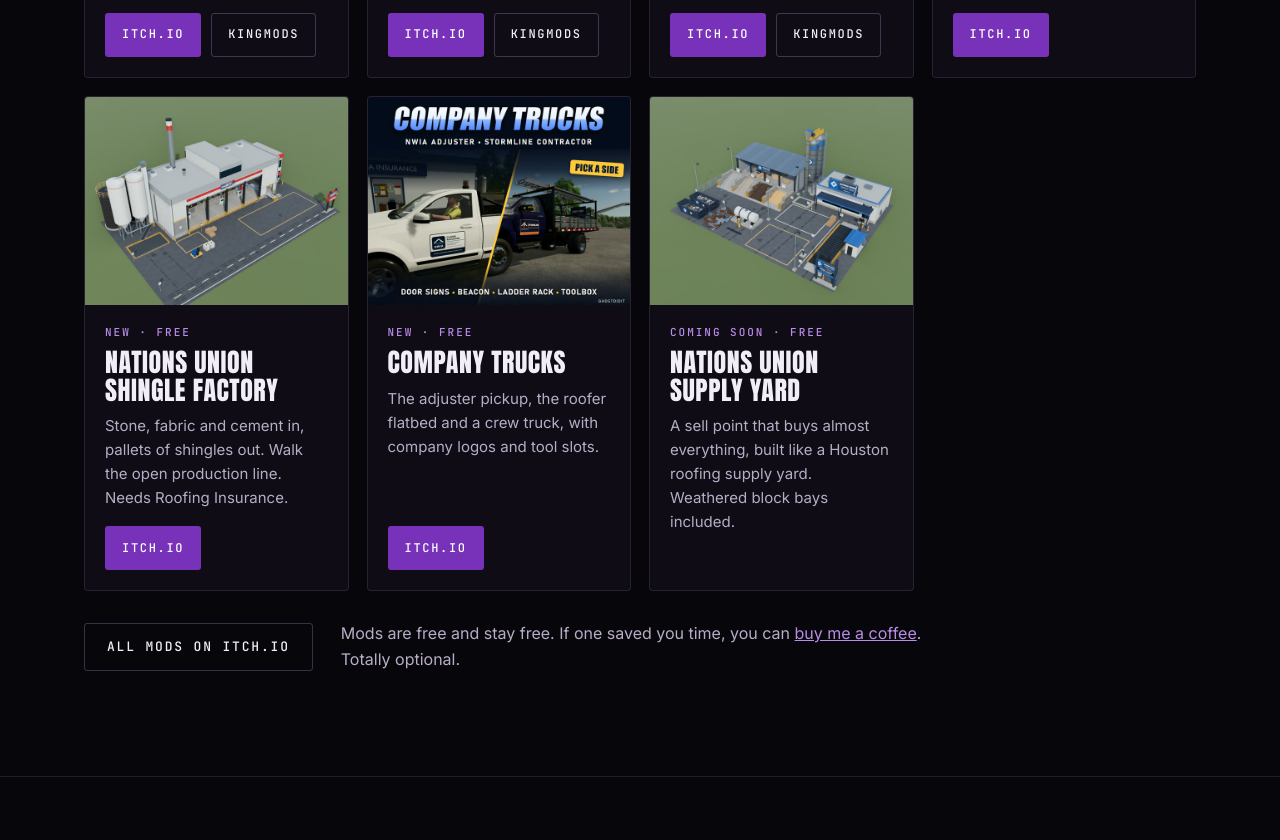
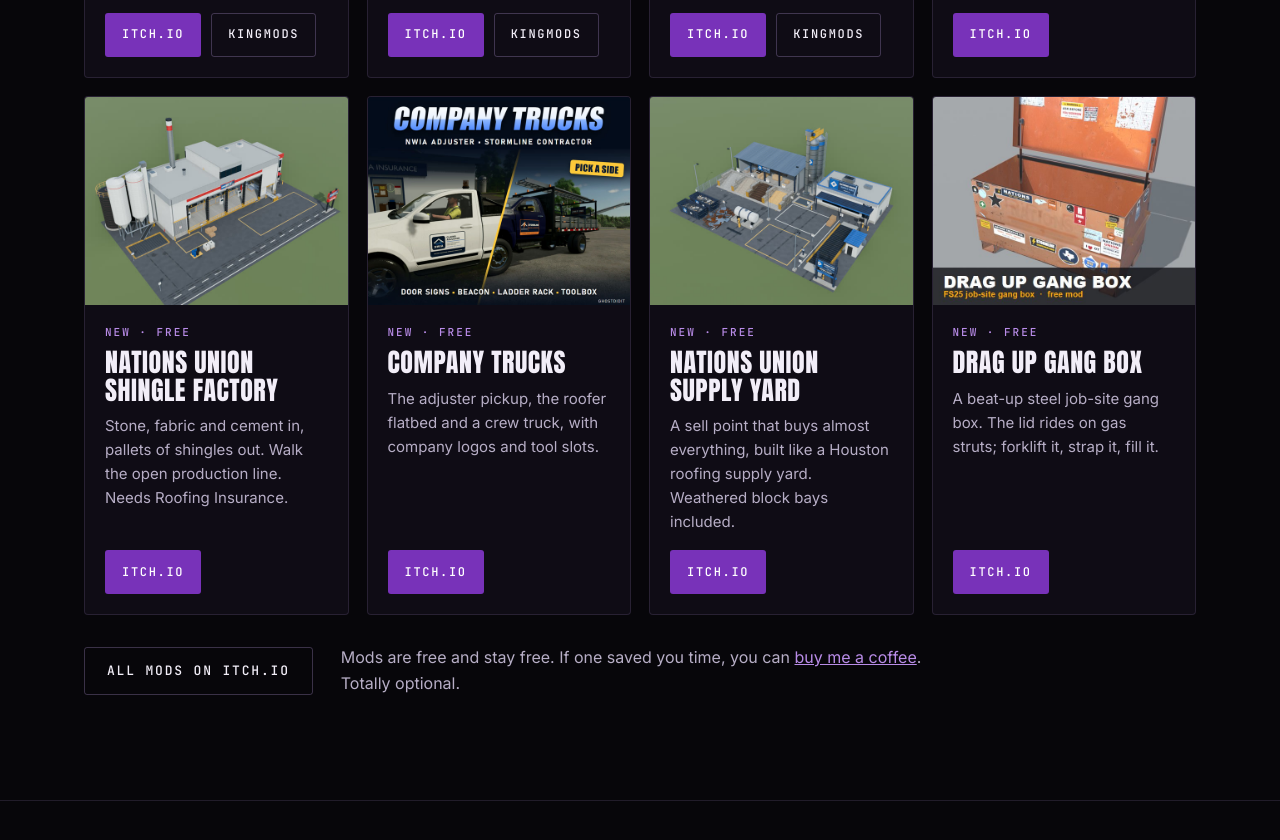
Before and after one commit to ghostdiditofficial/ghostdidit.com, a plain HTML site: page index.html in a window 1280 px wide. Shown: the part 3822-4662 px from the top of the page. Drawn offline with Linux system fonts and the light colour scheme.

Commit message:
Mods: Supply Yard live, add Drag Up Gang Box

```diff
--- a/index.html
+++ b/index.html
@@ -312,9 +312,25 @@
             <img class="mod-img" src="assets/mods/nations-union-supply-yard.jpg" width="630" height="500" loading="lazy" decoding="async"
                  alt="Nations Union Supply Yard mod: a sell point with an office, material shed, silos and concrete block bays">
             <div class="mod-body">
-              <p class="mod-tag">Coming soon · Free</p>
+              <p class="mod-tag">New · Free</p>
               <h3>Nations Union Supply Yard</h3>
               <p>A sell point that buys almost everything, built like a Houston roofing supply yard. Weathered block bays included.</p>
+              <div class="mod-links">
+                <a class="btn btn-small btn-primary" href="https://ghostdidit.itch.io/roofing-supply-recycling-yard" target="_blank" rel="noopener">itch.io <span class="sr-only">(Nations Union Supply Yard, opens in new tab)</span></a>
+              </div>
+            </div>
+          </article>
+
+          <article class="mod rev" id="mods-gangbox">
+            <img class="mod-img" src="assets/mods/drag-up-gang-box.jpg" width="630" height="500" loading="lazy" decoding="async"
+                 alt="Drag Up Gang Box mod: a worn orange steel job-site gang box with the lid open on gas struts">
+            <div class="mod-body">
+              <p class="mod-tag">New · Free</p>
+              <h3>Drag Up Gang Box</h3>
+              <p>A beat-up steel job-site gang box. The lid rides on gas struts; forklift it, strap it, fill it.</p>
+              <div class="mod-links">
+                <a class="btn btn-small btn-primary" href="https://ghostdidit.itch.io/drag-up-gang-box" target="_blank" rel="noopener">itch.io <span class="sr-only">(Drag Up Gang Box, opens in new tab)</span></a>
+              </div>
             </div>
           </article>
         </div>
```
Also changed, not shown: assets/mods/drag-up-gang-box.jpg (added).
